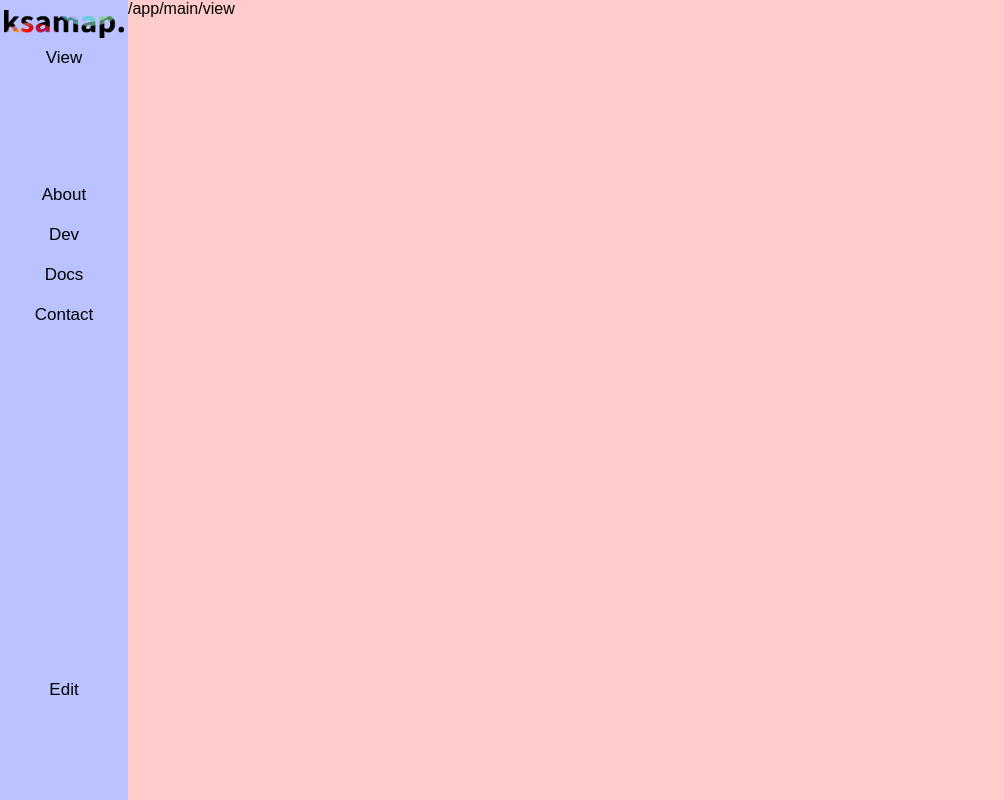
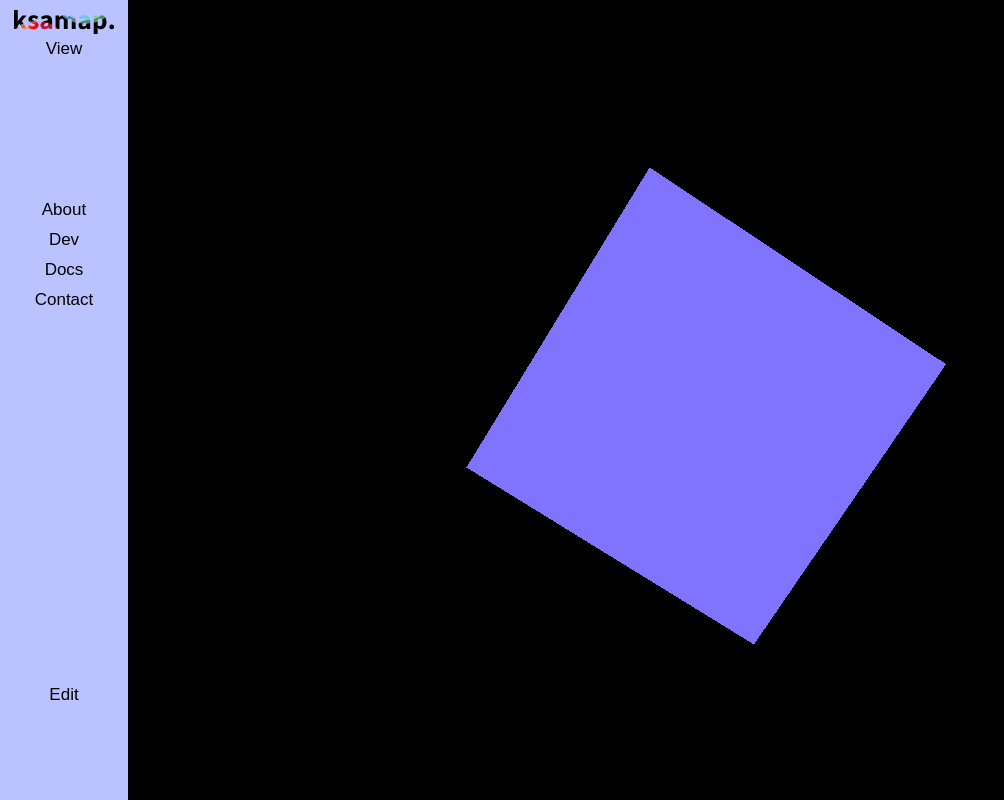
Before and after one commit to pdcompound/ksamap0516-2manual, a Next.js app: page /main/view in a window 1280 px wide. Shown: the whole page, without its empty margins (0-1004 px from the left). Built offline with nearby package versions, Linux system fonts and the light colour scheme; a web font is replaced by a local one.

Commit message:
Added threejs

```diff
--- a/package.json
+++ b/package.json
@@ -9,8 +9,9 @@
     "lint": "next lint"
   },
   "dependencies": {
+    "next": "15.3.2",
     "react": "^19.0.0",
     "react-dom": "^19.0.0",
-    "next": "15.3.2"
+    "three": "^0.177.0"
   }
 }
--- a/src/app/main/view/page.js
+++ b/src/app/main/view/page.js
@@ -1,8 +1,10 @@
+import ThreeView from '@/componants/threeView'
+
 
 export default function Home() {
     return (
         <>
-            <div>/app/main/view</div>
+            <ThreeView />
         </>
     );
 }
--- /dev/null
+++ b/src/componants/threeView.jsx
@@ -0,0 +1,53 @@
+'use client';  //makes the code run on the client
+
+import {useEffect, useRef} from 'react'
+import * as THREE from 'three';
+
+export default function ThreeView(){
+    const containerRef = useRef(null);
+
+    useEffect(()=>{  //run side effects
+        const container = containerRef.current;
+        const width = container.clientWidth;
+        const height = container.clientHeight;
+
+        const scene = new THREE.Scene()
+        const camera = new THREE.PerspectiveCamera(75, width/height, 0.1, 1000);
+        camera.position.z = 2;
+
+        const renderer = new THREE.WebGLRenderer();
+        renderer.setSize(width, height);
+        container.appendChild(renderer.domElement);
+
+        const geometry1 = new THREE.BoxGeometry();
+        const material1  = new THREE.MeshNormalMaterial();
+        const cube1 = new THREE.Mesh(geometry1, material1);
+
+
+
+        scene.add(cube1);
+
+
+
+        //scene.background = new THREE.Color(0x000000);
+
+        const animate = () => {
+            cube1.rotation.x += 0.005;
+            cube1.rotation.y += 0.003;
+
+
+            renderer.render(scene, camera);
+            requestAnimationFrame(animate);
+        };
+
+        animate();
+
+        return () => {
+            container.removeChild(renderer.domElement);
+        };
+    },[])
+
+    return(
+        <div ref = {containerRef} style={{height:'100vh', width:'90vw', border: '0px solid red'}}/>
+    )
+}
--- a/src/componants/viewbar.jsx
+++ b/src/componants/viewbar.jsx
@@ -8,7 +8,7 @@ export default function Viewbar(){
         <>
         <div className = {styles.viewbar}>
             <div className = {styles.viewbarTop}>
-                <Image className = {styles.logoImage} alt = "ksamapLogo" src = "/ksamapLight.png" href = "/about" width = "120" height = "28" />
+                <Image className = {styles.logoImage} alt = "ksamapLogo" src = "/ksamapLight.png" href = "/about" width = "100" height = "24" />
                 <div className = {styles.links}>View</div>
 
             </div>
--- a/src/componants/viewbar.module.css
+++ b/src/componants/viewbar.module.css
@@ -61,7 +61,7 @@
 
     font-size: 17px;
 
-    margin: 5px;
+    margin: 0px;
 
     border-radius: 10px;
     height: 30px;
```
Also changed, not shown: src/componants/threeView.module.css (added), 1 other file (tests, documents, lock files or other folders).
